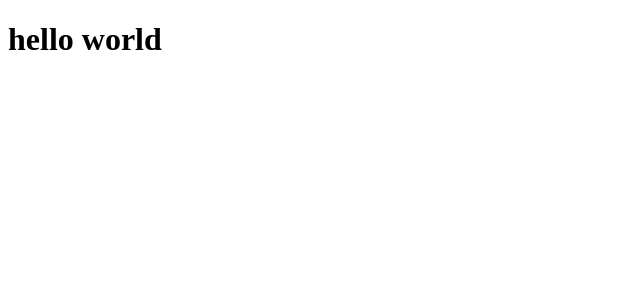
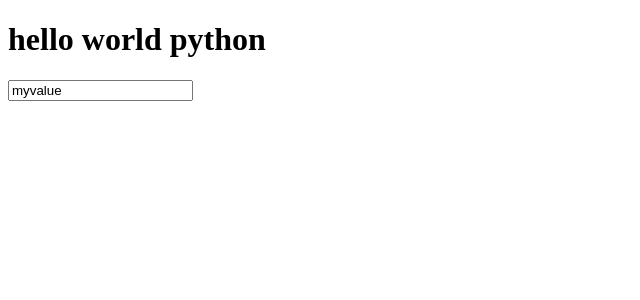
Before and after one commit to SimJH99/Vue_practice, a Vue app: page / in a window 1280 px wide. Shown: the top 300 px of the page, without its empty margins (0-640 px from the left). Built offline with nearby package versions, Linux system fonts and the light colour scheme.

Commit message:
script basic

```diff
--- a/src/components/HomeComponent.vue
+++ b/src/components/HomeComponent.vue
@@ -1,14 +1,17 @@
 <template>
-
-    <h1>hello world</h1>
+    <h1>hello world {{ myLang }}</h1>
+    <input type="text" value="myvalue">
 </template>
 
 <script>
-
 export default {
     data(){
+        return{
+            myLang: "python"
+        }
+    }
 
-    }
+    // axios를 써서 서버에 data요청 => result => mylang = result.lang;
 };
 
 </script>
```
